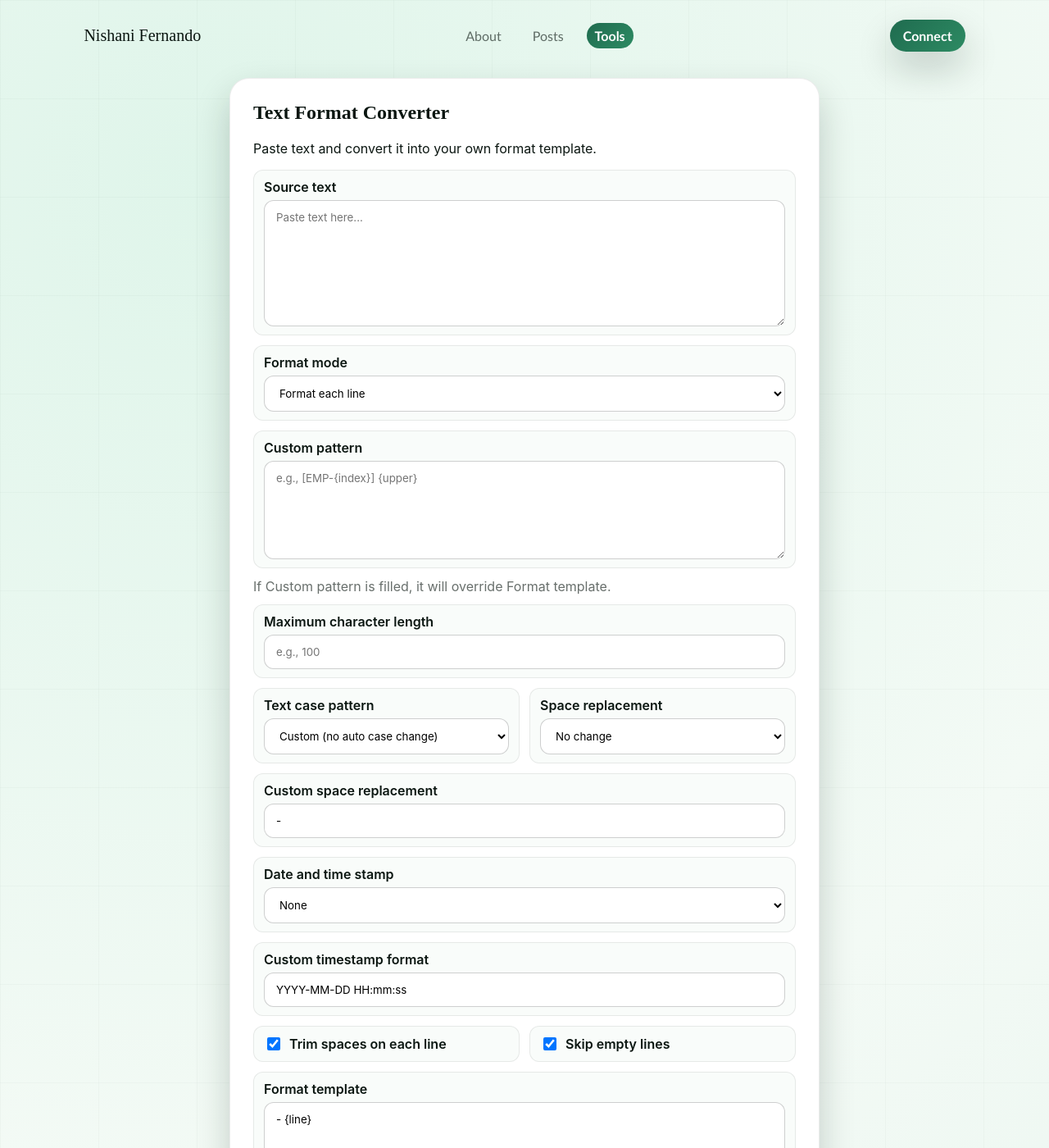
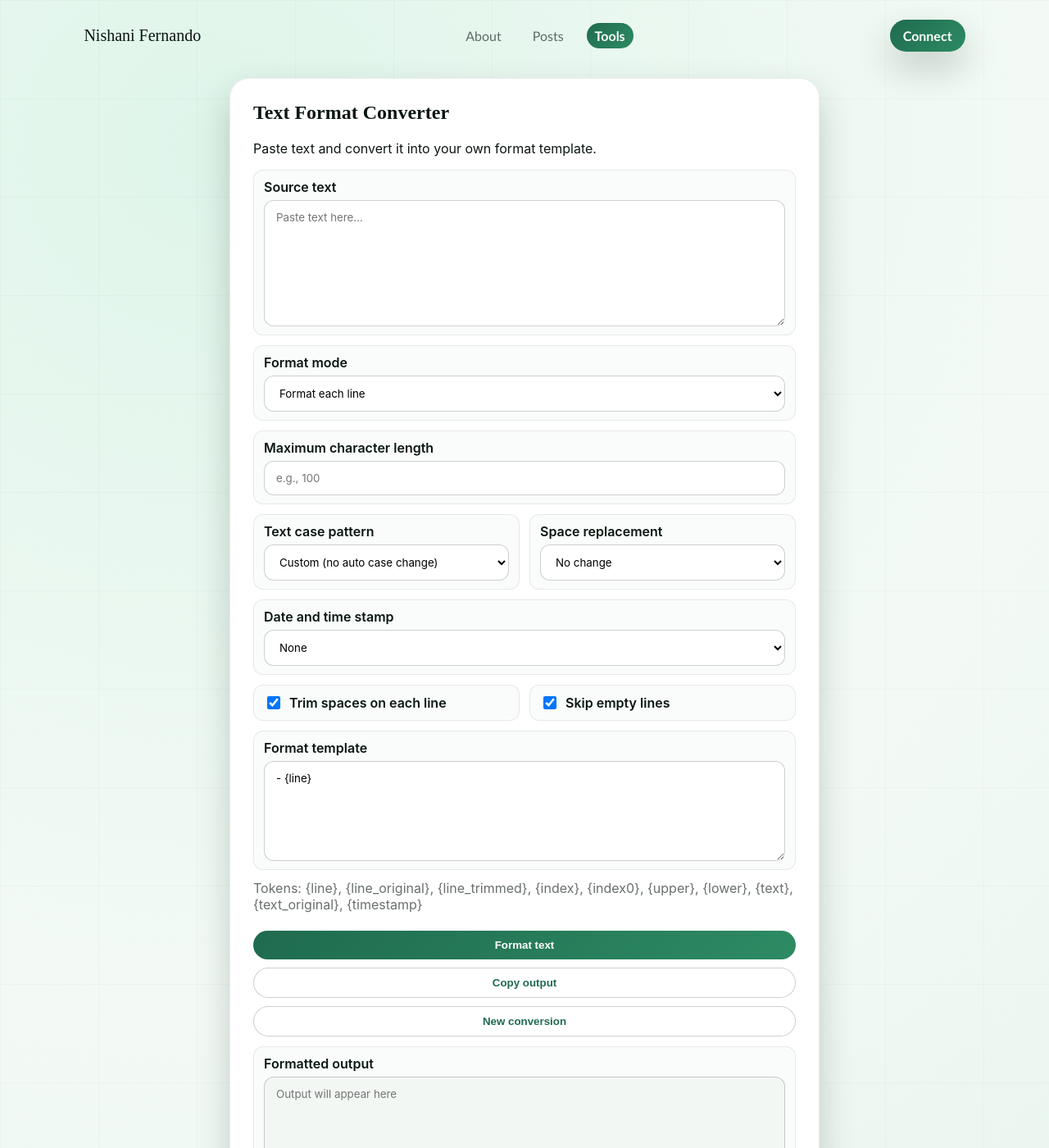
Before and after one commit to nishanif/nishanif.github.io, a Jekyll site: the page built from tools/text-format-converter.html, in a window 1280 px wide and 1400 px high. Shown: the whole window at 82% size. Built offline with Jekyll 4.4.1, drawn with Linux system fonts in a browser that asks for light colours; some of the changed lines change nothing that is shown.

Commit message:
Remove custom pattern and custom replacement options

```diff
--- a/tools/text-format-converter.html
+++ b/tools/text-format-converter.html
@@ -23,12 +23,6 @@ permalink: /tools/text-format-converter/
                 </select>
             </label>
         </div>
-
-        <label class="form-control">
-            Custom pattern
-            <textarea id="customPatternInput" rows="4" placeholder="e.g., [EMP-{index}] {upper}"></textarea>
-        </label>
-        <p class="muted">If Custom pattern is filled, it will override Format template.</p>
 
         <label class="form-control">
             Maximum character length
@@ -64,15 +58,9 @@ permalink: /tools/text-format-converter/
                     <option value="semicolon">;</option>
                     <option value="at">@</option>
                     <option value="hash">#</option>
-                    <option value="custom">Custom</option>
                 </select>
             </label>
         </div>
-
-        <label class="form-control" id="customSpaceWrap" hidden>
-            Custom space replacement
-            <input type="text" id="customSpaceValue" placeholder="e.g., -" value="-">
-        </label>
 
         <div class="form-grid form-grid-two">
             <label class="form-control">
@@ -82,15 +70,9 @@ permalink: /tools/text-format-converter/
                     <option value="yyyy">YYYY</option>
                     <option value="yyyy-mm">YYYY-MM</option>
                     <option value="yyyy-mmm">YYYY-MMM</option>
-                    <option value="custom">Custom</option>
                 </select>
             </label>
         </div>
-
-        <label class="form-control" id="customTimestampWrap" hidden>
-            Custom timestamp format
-            <input type="text" id="customTimestampValue" placeholder="e.g., YYYY-MM-DD HH:mm:ss" value="YYYY-MM-DD HH:mm:ss">
-        </label>
 
         <div class="form-grid form-grid-two">
             <label class="check-control">
--- a/tools/text-format-converter.js
+++ b/tools/text-format-converter.js
@@ -1,14 +1,9 @@
 const sourceTextInput = document.getElementById("sourceText");
 const formatModeSelect = document.getElementById("formatMode");
-const customPatternInput = document.getElementById("customPatternInput");
 const maxLengthInput = document.getElementById("maxLengthInput");
 const textCasePatternSelect = document.getElementById("textCasePattern");
 const spaceReplacePatternSelect = document.getElementById("spaceReplacePattern");
-const customSpaceWrap = document.getElementById("customSpaceWrap");
-const customSpaceValueInput = document.getElementById("customSpaceValue");
 const timestampPatternSelect = document.getElementById("timestampPattern");
-const customTimestampWrap = document.getElementById("customTimestampWrap");
-const customTimestampValueInput = document.getElementById("customTimestampValue");
 const trimLinesInput = document.getElementById("trimLines");
 const skipEmptyInput = document.getElementById("skipEmpty");
 const templateInput = document.getElementById("templateInput");
@@ -19,14 +14,6 @@ const outputText = document.getElementById("formattedOutput");
 const statusBox = document.getElementById("formatStatus");
 
 const MONTH_SHORT_NAMES = ["Jan", "Feb", "Mar", "Apr", "May", "Jun", "Jul", "Aug", "Sep", "Oct", "Nov", "Dec"];
-
-function decodeEscapes(value) {
-    return value
-        .replace(/\\\\/g, "\\")
-        .replace(/\\r\\n/g, "\r\n")
-        .replace(/\\n/g, "\n")
-        .replace(/\\t/g, "\t");
-}
 
 function applyTemplate(template, tokens) {
     return template.replace(/\{([a-z0-9_]+)\}/gi, (fullMatch, key) => {
@@ -125,8 +112,6 @@ function getSpaceReplacement() {
             return "@";
         case "hash":
             return "#";
-        case "custom":
-            return decodeEscapes(customSpaceValueInput.value || "");
         default:
             return null;
     }
@@ -142,25 +127,6 @@ function applySpaceReplacement(value, replacement) {
 
 function padTwoDigits(value) {
     return String(value).padStart(2, "0");
-}
-
-function formatCustomTimestamp(dateObj, customPattern) {
-    let output = customPattern;
-    const replacements = [
-        ["YYYY", String(dateObj.getFullYear())],
-        ["MMM", MONTH_SHORT_NAMES[dateObj.getMonth()]],
-        ["MM", padTwoDigits(dateObj.getMonth() + 1)],
-        ["DD", padTwoDigits(dateObj.getDate())],
-        ["HH", padTwoDigits(dateObj.getHours())],
-        ["mm", padTwoDigits(dateObj.getMinutes())],
-        ["ss", padTwoDigits(dateObj.getSeconds())],
-    ];
-
-    replacements.forEach(([token, replacementValue]) => {
-        output = output.replace(new RegExp(token, "g"), replacementValue);
-    });
-
-    return output;
 }
 
 function buildTimestamp() {
@@ -181,8 +147,6 @@ function buildTimestamp() {
             return `${year}-${month}`;
         case "yyyy-mmm":
             return `${year}-${monthShort}`;
-        case "custom":
-            return formatCustomTimestamp(now, customTimestampValueInput.value || "YYYY-MM-DD HH:mm:ss");
         default:
             return "";
     }
@@ -213,15 +177,9 @@ function limitTextLength(value, maxLength) {
     return value.slice(0, maxLength);
 }
 
-function updateConditionalInputs() {
-    customSpaceWrap.hidden = spaceReplacePatternSelect.value !== "custom";
-    customTimestampWrap.hidden = timestampPatternSelect.value !== "custom";
-}
-
 function formatText() {
     const sourceText = sourceTextInput.value;
-    const customPattern = customPatternInput.value.trim();
-    const template = customPattern || templateInput.value;
+    const template = templateInput.value;
     const maxLengthRaw = maxLengthInput.value.trim();
     const mode = formatModeSelect.value;
     const textCasePattern = textCasePatternSelect.value;
@@ -326,34 +284,26 @@ async function copyOutput() {
 function resetForm() {
     sourceTextInput.value = "";
     formatModeSelect.value = "line";
-    customPatternInput.value = "";
     maxLengthInput.value = "";
     textCasePatternSelect.value = "custom";
     spaceReplacePatternSelect.value = "none";
-    customSpaceValueInput.value = "-";
     timestampPatternSelect.value = "none";
-    customTimestampValueInput.value = "YYYY-MM-DD HH:mm:ss";
     trimLinesInput.checked = true;
     skipEmptyInput.checked = true;
     templateInput.value = "- {line}";
     outputText.value = "";
     setStatus("");
-    updateConditionalInputs();
     sourceTextInput.focus();
 }
 
 formatButton.addEventListener("click", formatText);
 copyButton.addEventListener("click", copyOutput);
 resetButton.addEventListener("click", resetForm);
-spaceReplacePatternSelect.addEventListener("change", updateConditionalInputs);
-timestampPatternSelect.addEventListener("change", updateConditionalInputs);
 
-[templateInput, customPatternInput, sourceTextInput, maxLengthInput].forEach((input) => {
+[templateInput, sourceTextInput, maxLengthInput].forEach((input) => {
     input.addEventListener("keydown", (event) => {
         if ((event.ctrlKey || event.metaKey) && event.key === "Enter") {
             formatText();
         }
     });
 });
-
-updateConditionalInputs();
```
